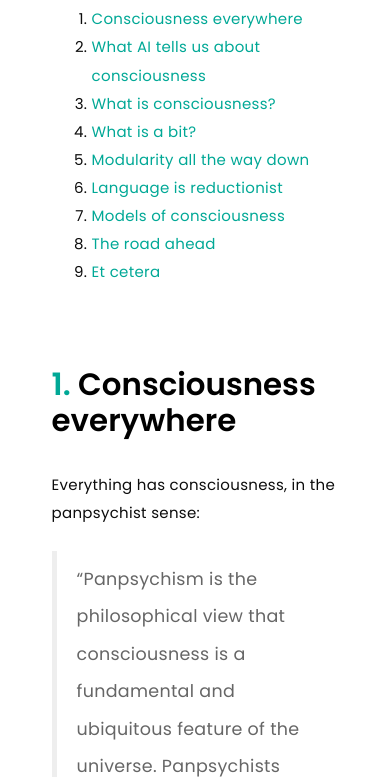
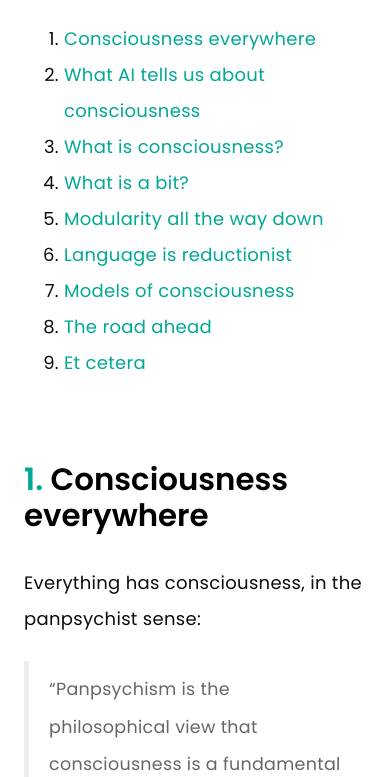
Before and after one commit to karmel/karmelallison, a plain HTML site: page towards-a-science-of-consciousness.html in a window 390 px wide. Shown: the part 391-1168 px from the top of the page. Drawn offline with Linux system fonts and the light colour scheme.

Commit message:
- Mobile styles

```diff
--- a/css/style.css
+++ b/css/style.css
@@ -2706,6 +2706,18 @@ opacity: 0.8;
   margin-bottom: 2rem;
 }
 
+/* Add styles for mobile devices */
+@media (max-width: 768px) {
+  .text-page {
+    padding: 8rem 2rem 6rem;
+  }
+
+  .text-page p, ul, ol {
+    font-size: 1.5rem; /* Increase font size for mobile */
+    line-height: 2; /* Adjust line height for readability */
+  }
+}
+
 .blockquote p {
   padding-left: 3rem;
 }
```
